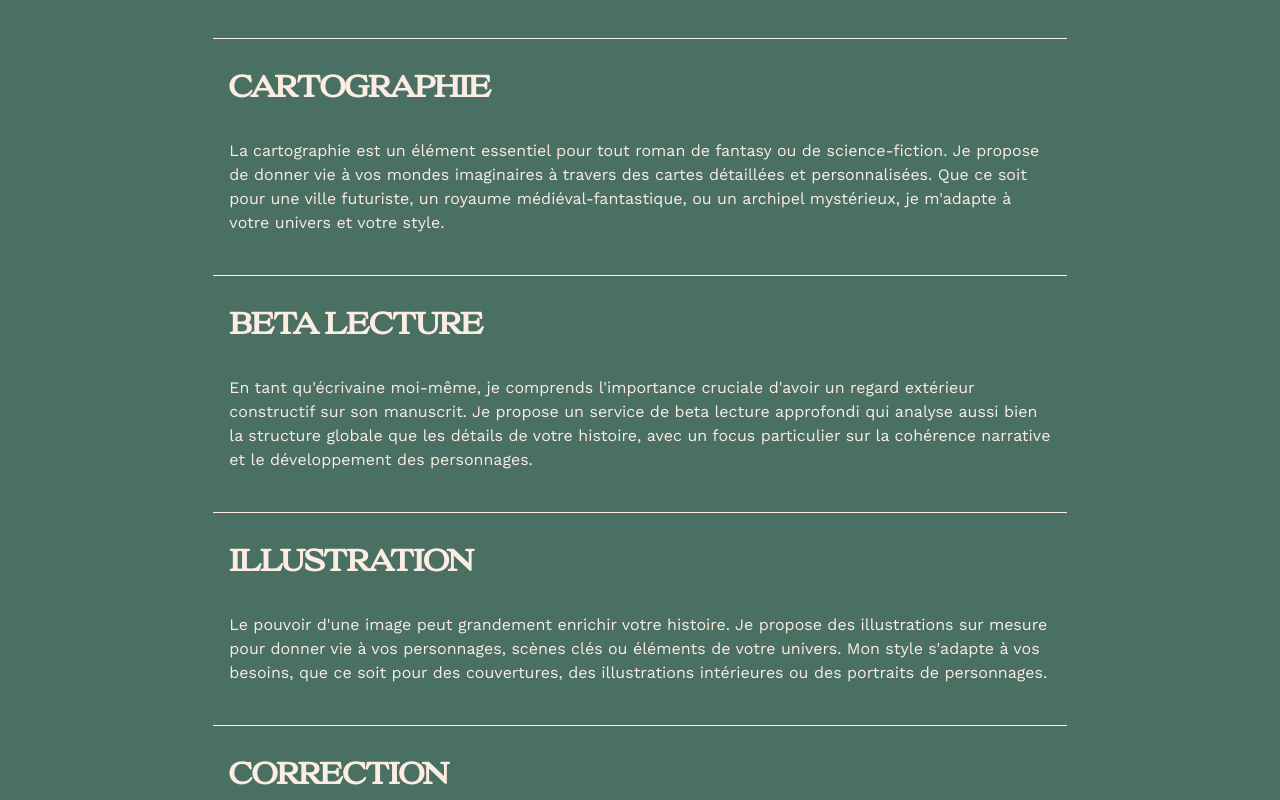
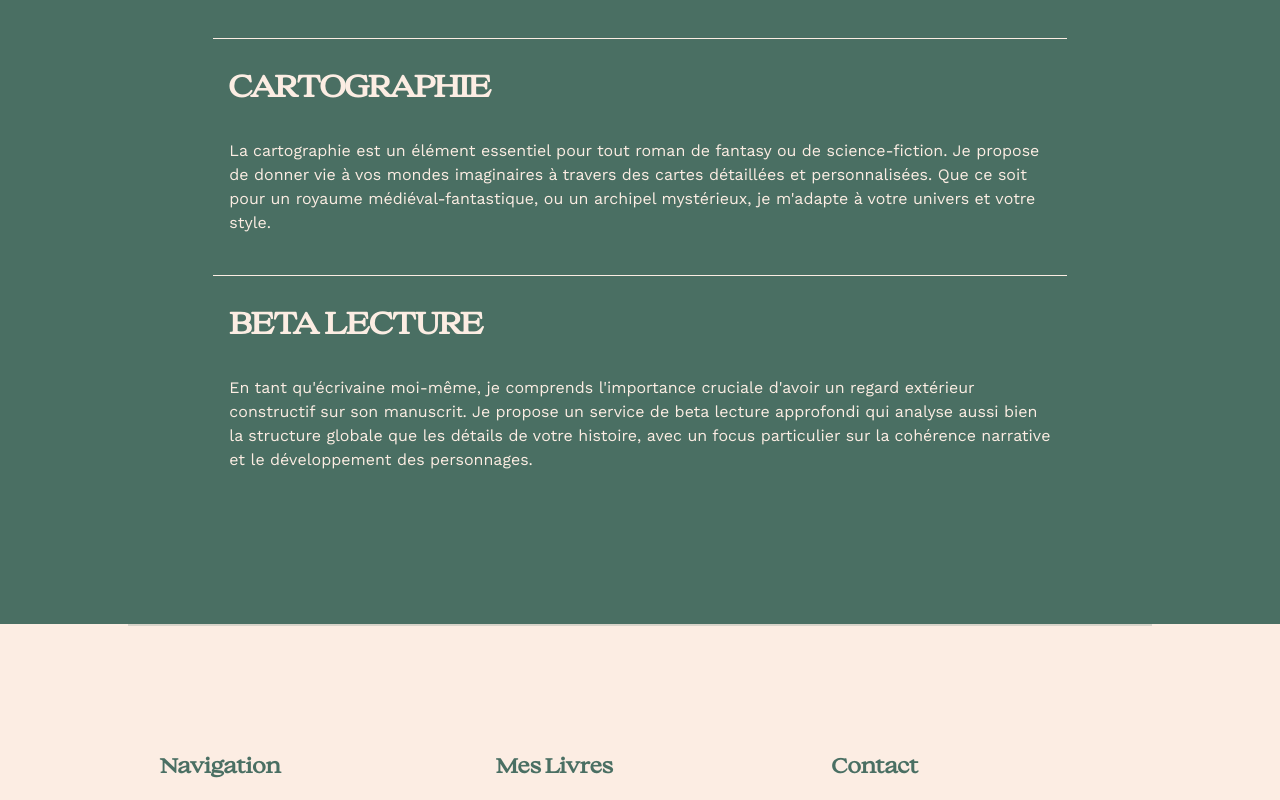
Before and after one commit to HussonAxel/vanyastolarski--prod, a React (Vite) app: page / in a window 1280 px wide. Shown: the part 4200-5000 px from the top of the page. Built offline with nearby package versions, Linux system fonts and the light colour scheme.

Commit message:
remove some services for now

```diff
--- a/src/data/Services.ts
+++ b/src/data/Services.ts
@@ -2,7 +2,7 @@ export const Services = [
   {
     title: "CARTOGRAPHIE",
     resume:
-      "La cartographie est un élément essentiel pour tout roman de fantasy ou de science-fiction. Je propose de donner vie à vos mondes imaginaires à travers des cartes détaillées et personnalisées. Que ce soit pour une ville futuriste, un royaume médiéval-fantastique, ou un archipel mystérieux, je m'adapte à votre univers et votre style.",
+      "La cartographie est un élément essentiel pour tout roman de fantasy ou de science-fiction. Je propose de donner vie à vos mondes imaginaires à travers des cartes détaillées et personnalisées. Que ce soit pour un royaume médiéval-fantastique, ou un archipel mystérieux, je m'adapte à votre univers et votre style.",
     listDetails: {
       1: "Création de cartes personnalisées pour votre univers",
       2: "Adaptation du style graphique à votre monde (médiéval, futuriste, fantaisiste)",
@@ -23,28 +23,28 @@ export const Services = [
       5: "Retour personnalisé et échanges constructifs sur votre manuscrit",
     },
   },
-  {
-    title: "ILLUSTRATION",
-    resume:
-      "Le pouvoir d'une image peut grandement enrichir votre histoire. Je propose des illustrations sur mesure pour donner vie à vos personnages, scènes clés ou éléments de votre univers. Mon style s'adapte à vos besoins, que ce soit pour des couvertures, des illustrations intérieures ou des portraits de personnages.",
-    listDetails: {
-      1: "Création d'illustrations personnalisées pour votre projet",
-      2: "Différents styles artistiques disponibles selon vos besoins",
-      3: "Illustrations de personnages, de scènes ou d'éléments de l'univers",
-      4: "Format adapté à l'utilisation prévue (couverture, intérieur, web)",
-      5: "Processus de révision pour atteindre le résultat souhaité",
-    },
-  },
-  {
-    title: "CORRECTION",
-    resume:
-      "Une correction professionnelle est essentielle pour donner à votre travail la crédibilité qu'il mérite. Je propose un service de correction approfondi qui couvre aussi bien les aspects techniques (orthographe, grammaire) que stylistiques, pour assurer la meilleure présentation possible de votre travail.",
-    listDetails: {
-      1: "Correction orthographique et grammaticale approfondie",
-      2: "Vérification de la cohérence stylistique",
-      3: "Suggestions d'amélioration de la syntaxe",
-      4: "Repérage des répétitions et lourdeurs",
-      5: "Respect de votre style d'écriture personnel",
-    },
-  },
+  // {
+  //   title: "ILLUSTRATION",
+  //   resume:
+  //     "Le pouvoir d'une image peut grandement enrichir votre histoire. Je propose des illustrations sur mesure pour donner vie à vos personnages, scènes clés ou éléments de votre univers. Mon style s'adapte à vos besoins, que ce soit pour des couvertures, des illustrations intérieures ou des portraits de personnages.",
+  //   listDetails: {
+  //     1: "Création d'illustrations personnalisées pour votre projet",
+  //     2: "Différents styles artistiques disponibles selon vos besoins",
+  //     3: "Illustrations de personnages, de scènes ou d'éléments de l'univers",
+  //     4: "Format adapté à l'utilisation prévue (couverture, intérieur, web)",
+  //     5: "Processus de révision pour atteindre le résultat souhaité",
+  //   },
+  // },
+  // {
+  //   title: "CORRECTION",
+  //   resume:
+  //     "Une correction professionnelle est essentielle pour donner à votre travail la crédibilité qu'il mérite. Je propose un service de correction approfondi qui couvre aussi bien les aspects techniques (orthographe, grammaire) que stylistiques, pour assurer la meilleure présentation possible de votre travail.",
+  //   listDetails: {
+  //     1: "Correction orthographique et grammaticale approfondie",
+  //     2: "Vérification de la cohérence stylistique",
+  //     3: "Suggestions d'amélioration de la syntaxe",
+  //     4: "Repérage des répétitions et lourdeurs",
+  //     5: "Respect de votre style d'écriture personnel",
+  //   },
+  // },
 ];
```
